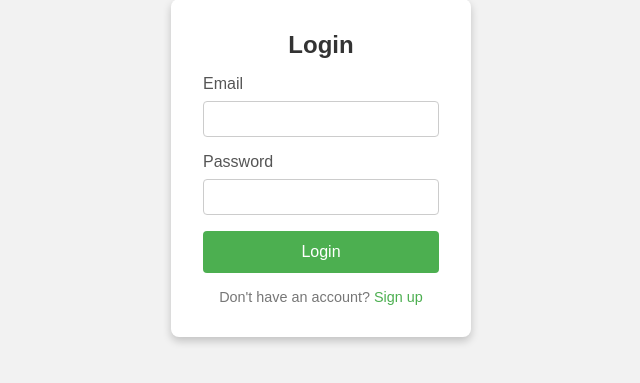
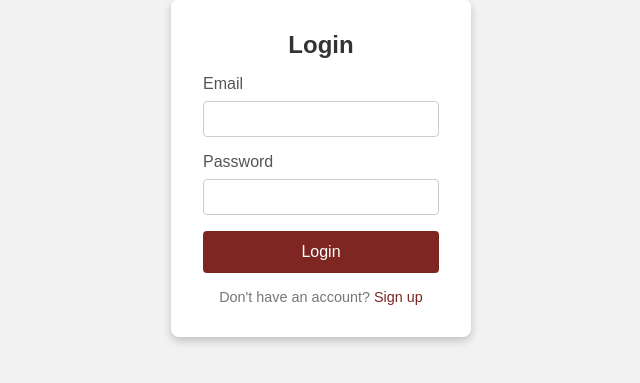
Before and after one commit to punya124/HackUMass, a Flask app: page /login in a window 1280 px wide. Shown: the part 232-615 px from the top of the page, without its empty margins (319-959 px from the left). Run offline with Flask 3, Linux system fonts and the light colour scheme.

Commit message:
login colors

```diff
--- a/static/login.css
+++ b/static/login.css
@@ -48,7 +48,7 @@ input[type="password"] {
 button {
     width: 100%;
     padding: 0.75rem;
-    background-color: #4CAF50;
+    background-color: rgb(125, 38, 34);
     color: white;
     border: none;
     border-radius: 4px;
@@ -58,7 +58,7 @@ button {
 }
 
 button:hover {
-    background-color: #45a049;
+    background-color: rgb(161, 70, 65);
 }
 
 .signup {
@@ -68,7 +68,7 @@ button:hover {
 }
 
 .signup a {
-    color: #4CAF50;
+    color: rgb(125, 38, 34);
     text-decoration: none;
 }
 
```
